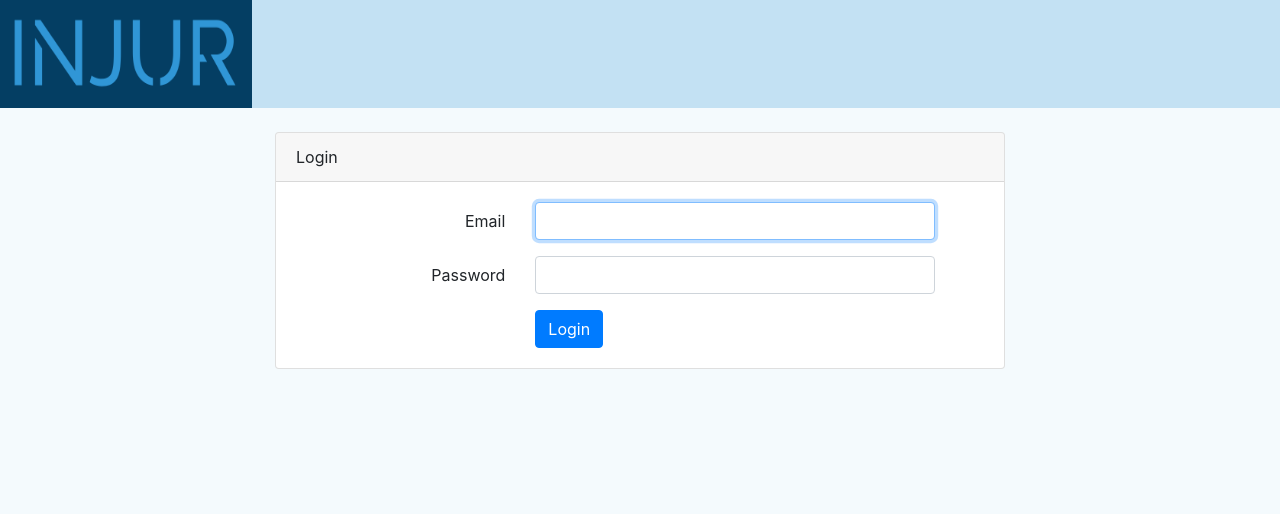
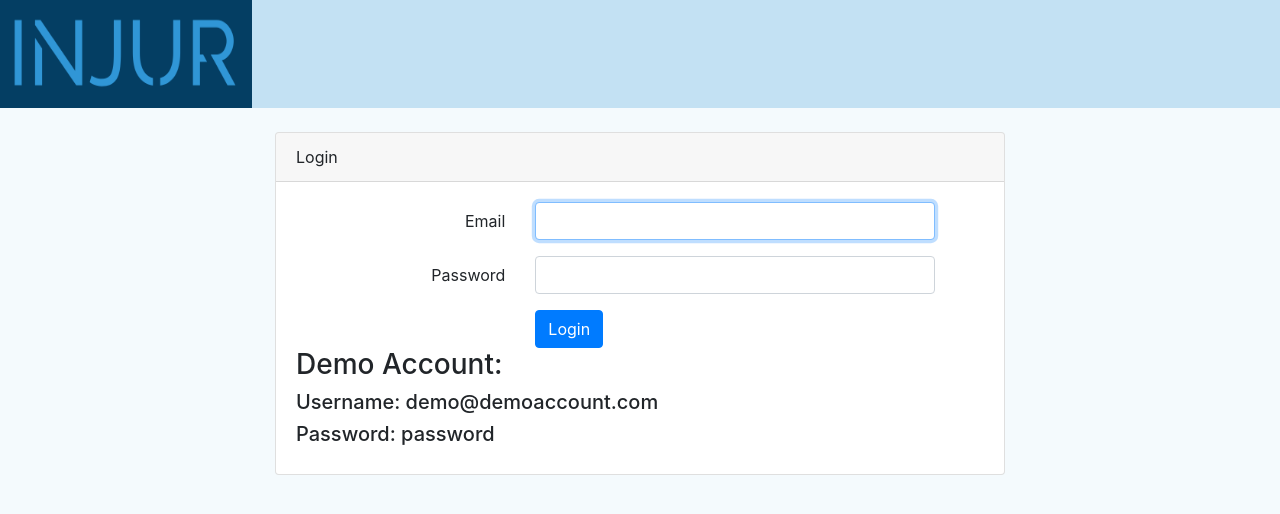
Before and after one commit to AlexLavoie42/Injur, a Vue app: page /login in a window 1280 px wide. Shown: the top 514 px of the page. Built offline with nearby package versions, Linux system fonts and the light colour scheme; no server answers.

Commit message:
Added demo login to login page.

```diff
--- a/src/components/Login.vue
+++ b/src/components/Login.vue
@@ -44,6 +44,9 @@
                   <button type="submit" class="btn btn-primary">Login</button>
                 </div>
               </div>
+              <h3>Demo Account:</h3>
+              <h5>Username: demo@demoaccount.com</h5>
+              <h5>Password: password</h5>
             </form>
           </div>
         </div>
```
